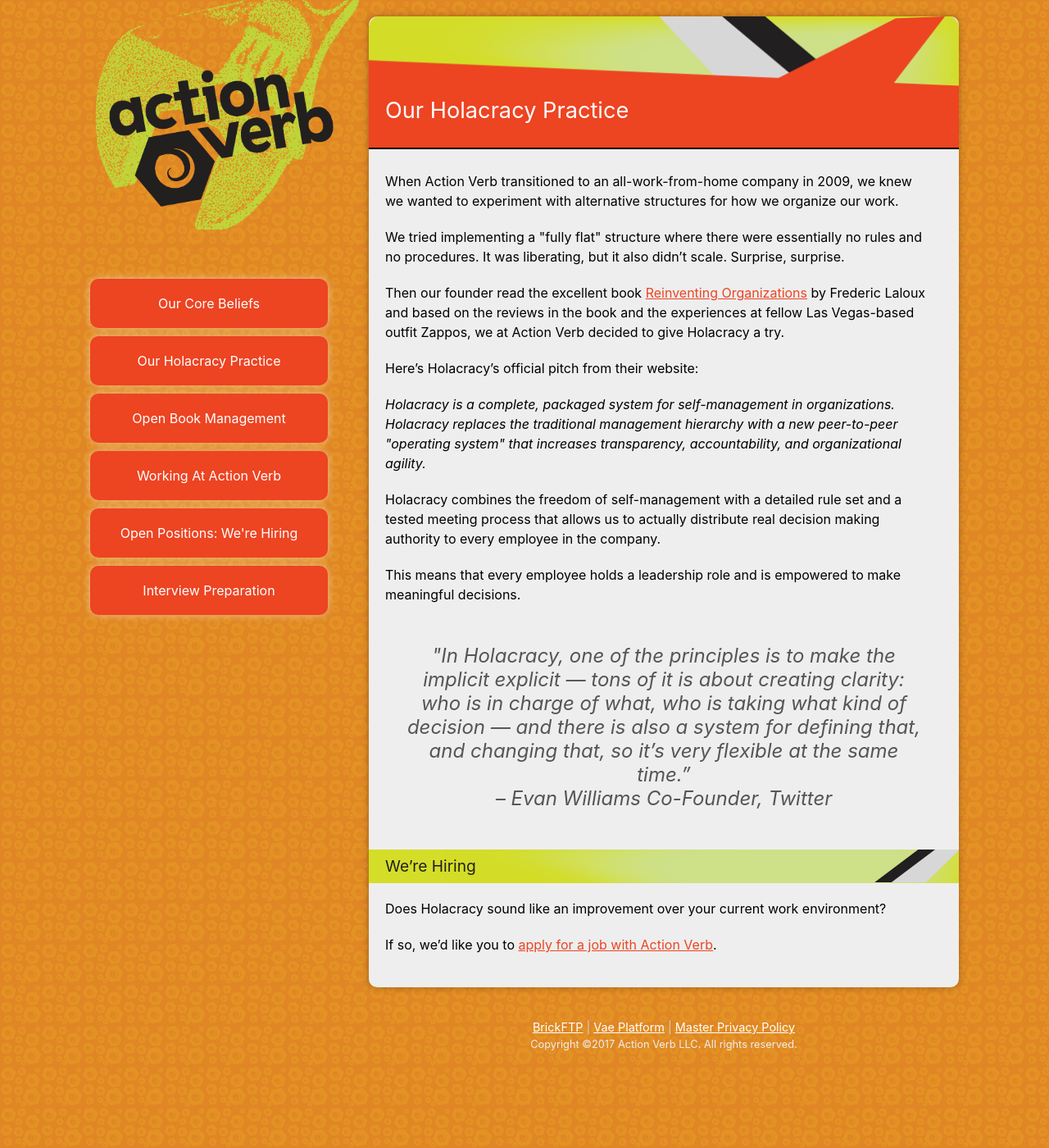
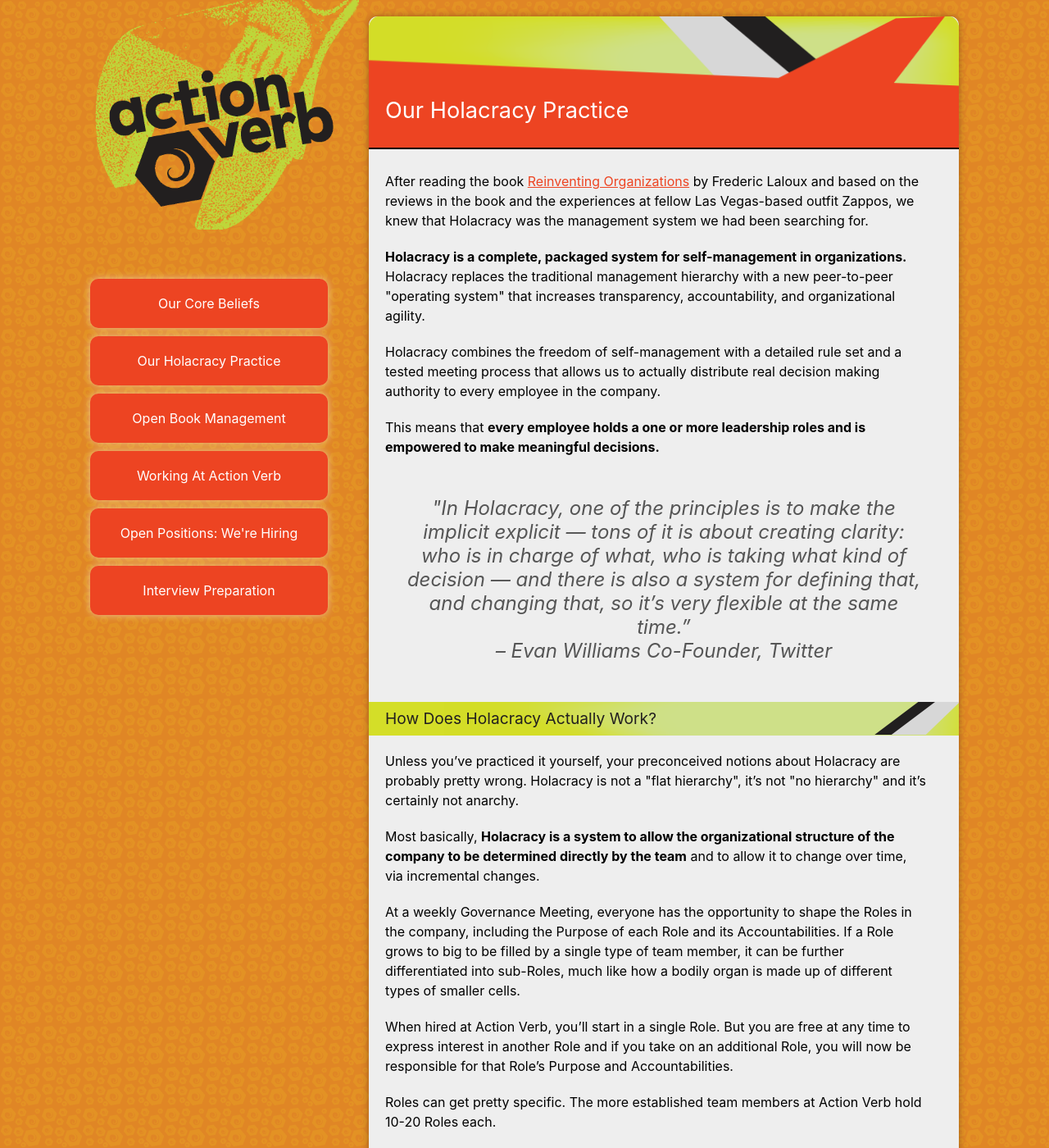
Before and after one commit to edelstone/actionverb.com, a Jekyll site: the page built from holacracy.md, in a window 1280 px wide and 1400 px high. Shown: the whole window at 82% size. Built offline with Jekyll 4.4.1, drawn with Linux system fonts in a browser that asks for light colours; some of the changed text lies outside the part shown.

Commit message:
Hiring website content

```diff
--- a/holacracy.md
+++ b/holacracy.md
@@ -5,33 +5,23 @@ title: Our Holacracy Practice
 
 # Our Holacracy Practice
 
-When Action Verb transitioned to an all-work-from-home company in 2009,
-we knew we wanted to experiment with alternative structures for how we
-organize our work.
-
-We tried implementing a &quot;fully flat&quot; structure where there
-were essentially no rules and no procedures.  It was liberating, but it
-also didn't scale.  Surprise, surprise.
-
-Then our founder read the excellent book
+After reading the book
 [Reinventing Organizations](http://www.reinventingorganizations.com/)
 by Frederic Laloux and based on the reviews in the book and the
-experiences at fellow Las Vegas-based outfit Zappos, we at Action Verb
-decided to give Holacracy a try.
+experiences at fellow Las Vegas-based outfit Zappos,  we knew that
+Holacracy was the management system we had been searching for.
 
-Here's Holacracy's official pitch from their website:
-
-*Holacracy is a complete, packaged system for self-management in
-organizations. Holacracy replaces the traditional management hierarchy
+**Holacracy is a complete, packaged system for self-management in
+organizations.** Holacracy replaces the traditional management hierarchy
 with a new peer-to-peer &quot;operating system&quot; that increases transparency,
-accountability, and organizational agility.*
+accountability, and organizational agility.
 
 Holacracy combines the freedom of self-management with a detailed rule
 set and a tested meeting process that allows us to actually distribute
 real decision making authority to every employee in the company.
 
-This means that every employee holds a leadership role and is empowered
-to make meaningful decisions.
+This means that **every employee holds a one or more leadership roles and
+is empowered to make meaningful decisions.**
 
 <div class="quote">&quot;In Holacracy, one of the principles is to make
 the implicit explicit — tons of it is about creating clarity: who is in
@@ -40,6 +30,81 @@ a system for defining that, and changing that, so it’s very flexible
 at the same time.”<br />&ndash; Evan Williams Co-Founder, Twitter</div>
 
 
+## How Does Holacracy Actually Work?
+
+Unless you've practiced it yourself, your preconceived notions about
+Holacracy are probably pretty wrong.  Holacracy is not a &quot;flat
+hierarchy&quot;, it's not &quot;no hierarchy&quot; and it's certainly
+not anarchy.
+
+Most basically, **Holacracy is a system to allow the organizational structure
+of the company to be determined directly by the team** and to allow it to
+change over time, via incremental changes.
+
+At a weekly Governance Meeting, everyone has the opportunity to shape
+the Roles in the company, including the Purpose of each Role and its
+Accountabilities.  If a Role grows to big to be filled by a single type
+of team member, it can be further differentiated into sub-Roles, much like
+how a bodily organ is made up of different types of smaller cells.
+
+When hired at Action Verb, you'll start in a single Role.  But you are
+free at any time to express interest in another Role and if you take on
+an additional Role, you will now be responsible for that Role's Purpose
+and Accountabilities.
+
+Roles can get pretty specific.
+The more established team members at Action Verb hold 10-20 Roles each.
+
+
+## The Holacracy Constitution
+
+The exact rules of the Holacracy process are spelled out in <a
+href="http://www.holacracy.org/constitution"
+target="_blank">the Holacracy Constitution</a>, which is an open-source
+document built by a team of contributors who collaborate via pull
+requests on Github.
+
+While the Constitution is a fascinating read, we recommend that you don't
+make it your first reading material about Holacracy.  Reading the
+Constitution from cover to cover would be like reading the NFL Rules
+Manual when trying to learn about football.  Just like a better way to
+learn football is to go watch a game, the best way to learn Holacracy is
+to do it.  The Holacracy sponsoring organization offers <a
+href="http://www.holacracy.org/events" target="_blank">training
+events and introductory workshops</a> and we highly recommend those.  We
+allow all of our team members to attend these training sessions and we
+pick up the tab.
+
+Another great resource for making sense of the Holacracy Constitution is
+the <a href="https://www.amazon.com/dp/B00PF6QM6K/" target="_blank">book by the original author of the constitution</a>.
+
+It's certainly not required that you understand any of this to apply for
+a job at Action Verb, but if you accept one, we'll expect you to at
+least read the book before you start.
+
+
+## Our Founder and Shareholders Hold No Authority Other Than Through Holacracy
+
+Probably the most surprising aspect of our Holacracy practice is our
+high level of commitment to the Holacracy process.
+
+**Our founder and shareholders have formally ceded their authority to
+govern and run Action Verb except through the Constitution and its rules
+and processes.**
+
+This means that our Founder and Shareholders promise not to do anything
+to side-step the Holacracy process and promise to protect the guarantees
+provided by the Constitution.
+
+Many companies treat their founder as some sort of mythical hero figure,
+whose opinion is infalliable and must always be followed.  Our founder
+specifically seeks to avoid this sort of treatment.  At Action Verb,
+everyone has leadership authority through the Holacracy process, and you
+can be assured that nobody will go out of process and mess with your
+work.
+
+
+
 ## We're Hiring
 
 Does Holacracy sound like an improvement over your current work
```
Also changed, not shown: open-book-management.md (+2 -2 lines), working-at-action-verb.md (+15 -2 lines).
